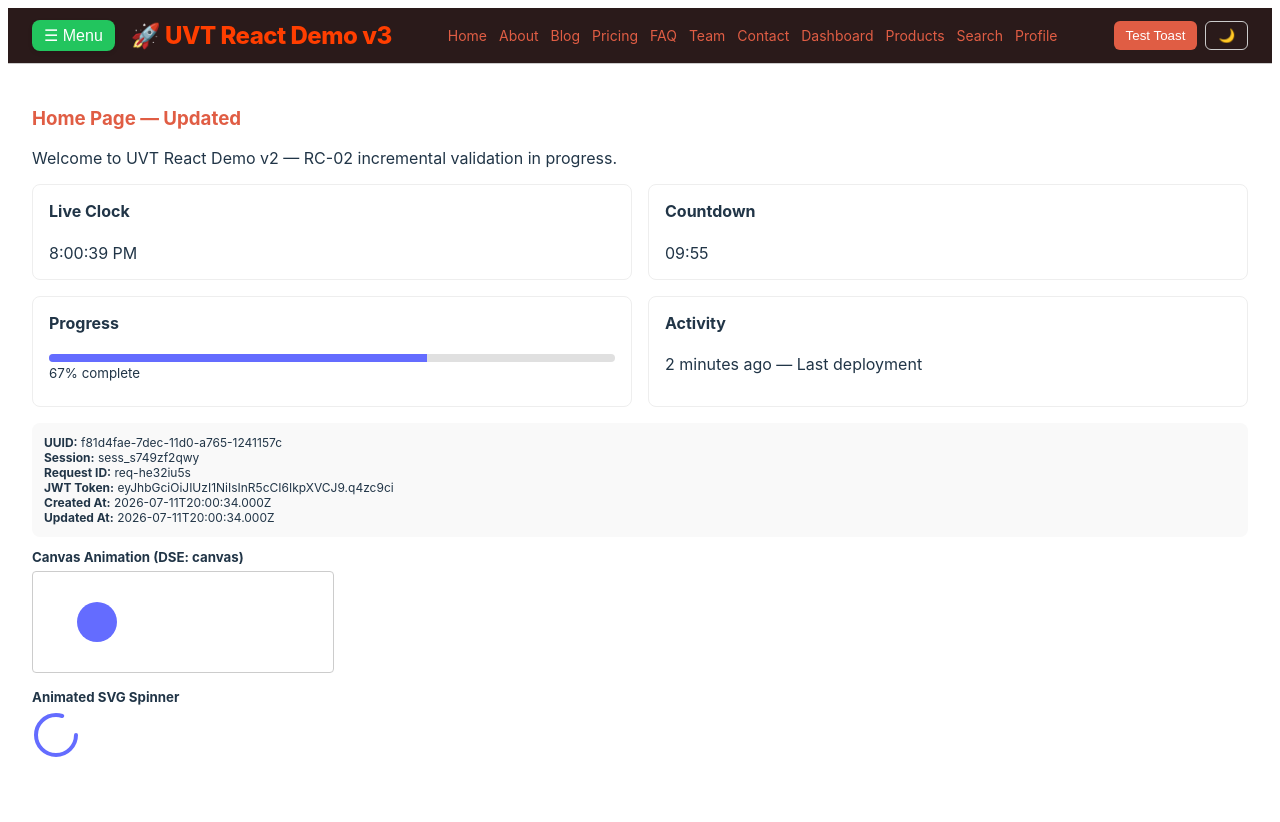
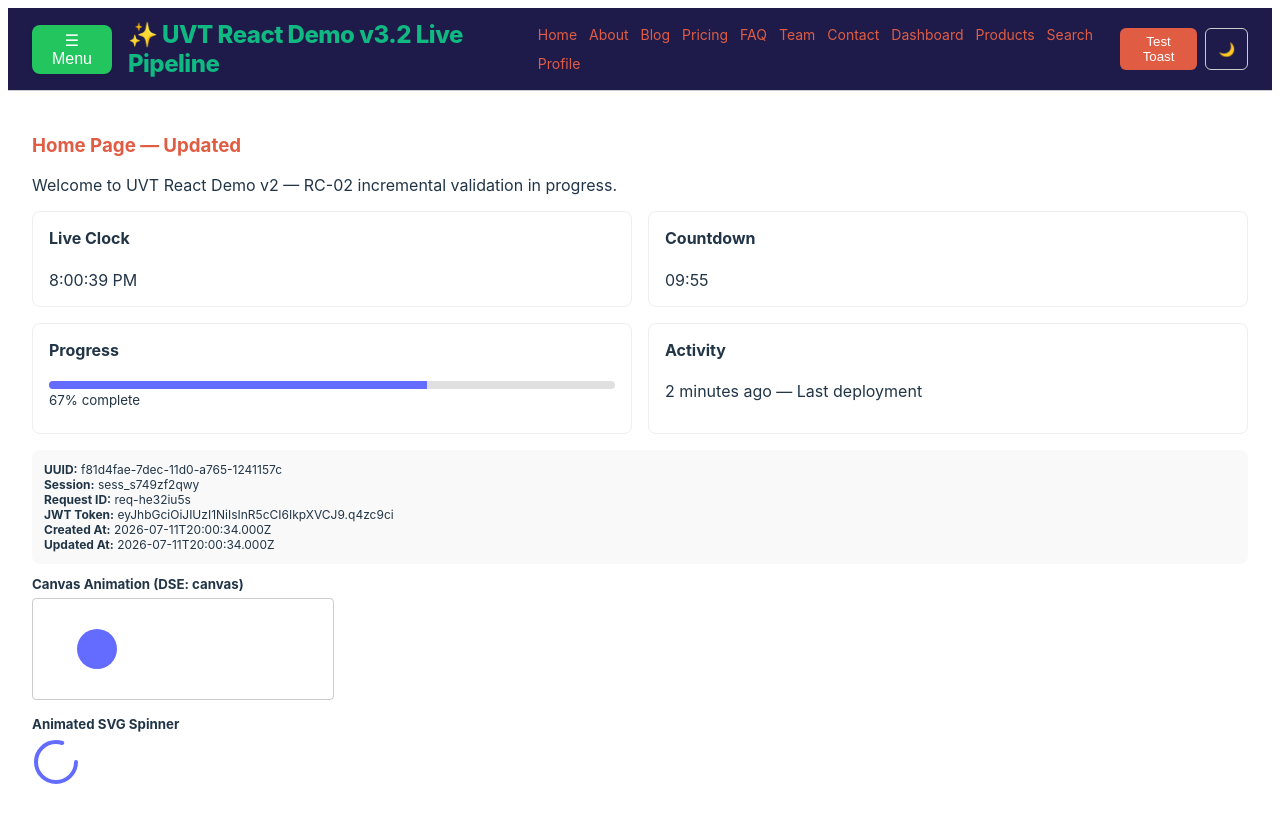
Before and after one commit to piyush241203/UVT_Testing3, a React (Vite) app: page / in a window 1280 px wide. Shown: the top 822 px of the page. Built offline with nearby package versions, Linux system fonts and the light colour scheme.

Commit message:
feat(ui): update header colors and sync latest uvt package fixes

```diff
--- a/src/App.tsx
+++ b/src/App.tsx
@@ -221,11 +221,11 @@ function Layout({ children }: { children: React.ReactNode }) {
       <header style={{
         display: 'flex', justifyContent: 'space-between', alignItems: 'center',
         borderBottom: '1px solid #ccc', padding: '12px 24px',
-        background: theme === 'light' ? '#2a1a1a' : '#0f0f0f',
+        background: theme === 'light' ? '#1e1b4b' : '#0f0f0f',
       }}>
         <div style={{ display: 'flex', alignItems: 'center', gap: '16px' }}>
           <button onClick={() => setSidebarOpen(v => !v)} style={{ background: '#22c55e', color: '#fff', border: 'none', borderRadius: '8px', padding: '6px 12px', cursor: 'pointer', fontSize: '16px', boxShadow: '0 2px 4px rgba(0,0,0,0.1)' }}>☰ Menu</button>
-          <h2 style={{ margin: 0, color: '#ff3e00', fontWeight: '800', letterSpacing: '-0.5px' }}>🚀 UVT React Demo v3</h2>
+          <h2 style={{ margin: 0, color: '#10b981', fontWeight: '800', letterSpacing: '-0.5px' }}>✨ UVT React Demo v3.2 Live Pipeline</h2>
         </div>
         <nav style={{ display: 'flex', gap: '12px', flexWrap: 'wrap' }}>
           <Link to="/">Home</Link>
```
Also changed, not shown: package.json (line endings or trailing spaces), 7 other files (tests, documents, lock files or other folders).
